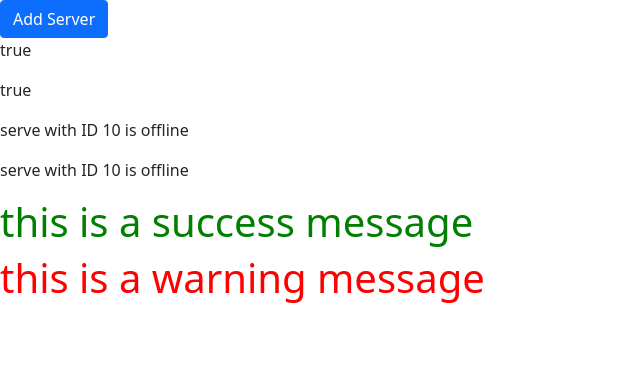
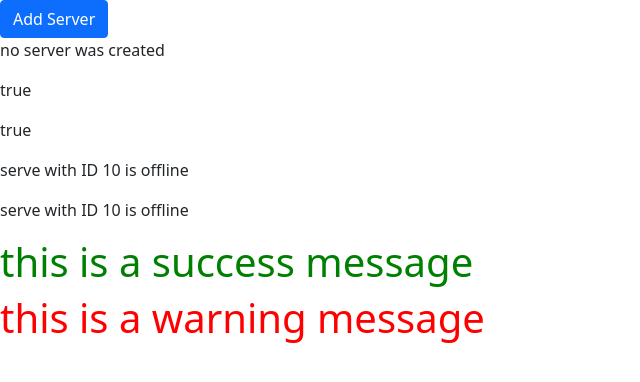
Before and after one commit to moetez-hami/LearnAngular, an Angular app: page / in a window 1280 px wide. Shown: the top 382 px of the page, without its empty margins (0-640 px from the left). Built offline with nearby package versions, Linux system fonts and the light colour scheme.

Commit message:
Event Binding

```diff
--- a/src/app/servers/servers.component.html
+++ b/src/app/servers/servers.component.html
@@ -1,6 +1,9 @@
-<button class="btn btn-primary" [disabled]="!allowNewServer">Add Server</button>
+<button class="btn btn-primary" [disabled]="!allowNewServer"
+(click)="onServerCreation()">Add Server</button>
+<p>{{ serverCreationStatus }}</p>
 <!--<button class="btn btn-primary" disabled>Add Server</button>-->
 <p>{{ allowNewServer }}</p> <!-- string binding-->
 <p [innerText]="allowNewServer"></p> <!--property binding-->
+
 <app-server></app-server>
 <app-server></app-server>
--- a/src/app/servers/servers.component.ts
+++ b/src/app/servers/servers.component.ts
@@ -8,12 +8,19 @@
 export class ServersComponent implements OnInit {
 
   allowNewServer=false;
+  serverCreationStatus ="no server was created";
+
+
   constructor() {
     setTimeout(()=>{
       this.allowNewServer=true;
     },2000);
   }
 
+  onServerCreation(){
+    return this.serverCreationStatus ="server created";
+  }
+
   ngOnInit(): void {
   }
 
```
